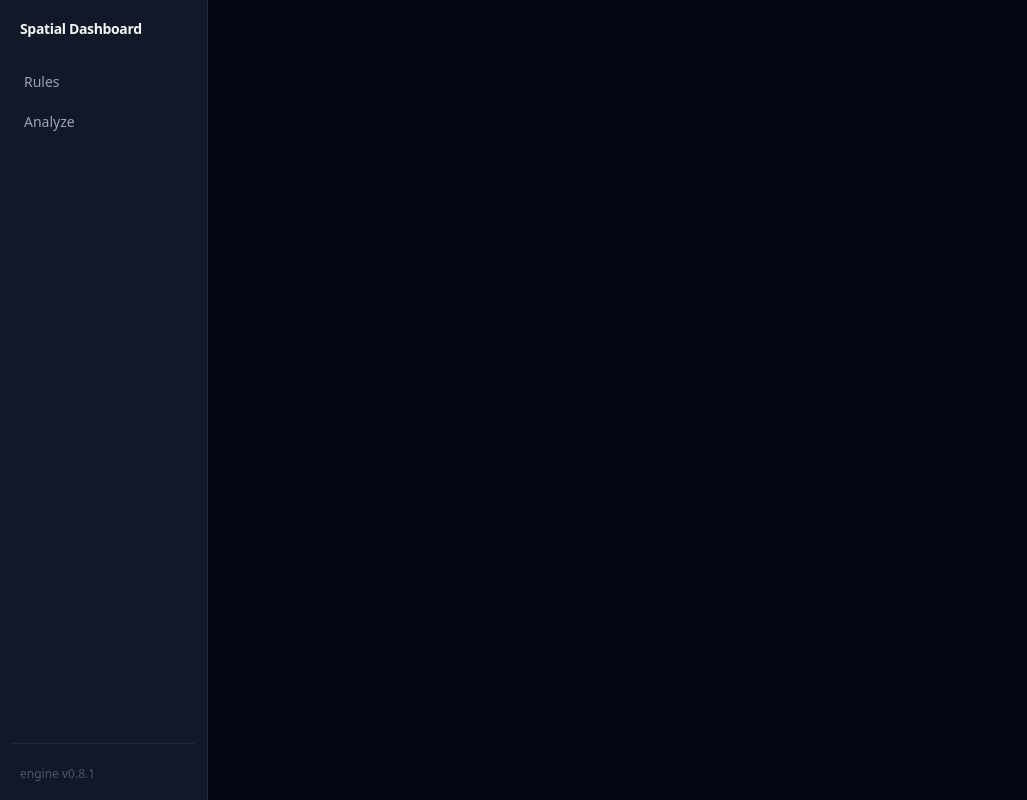
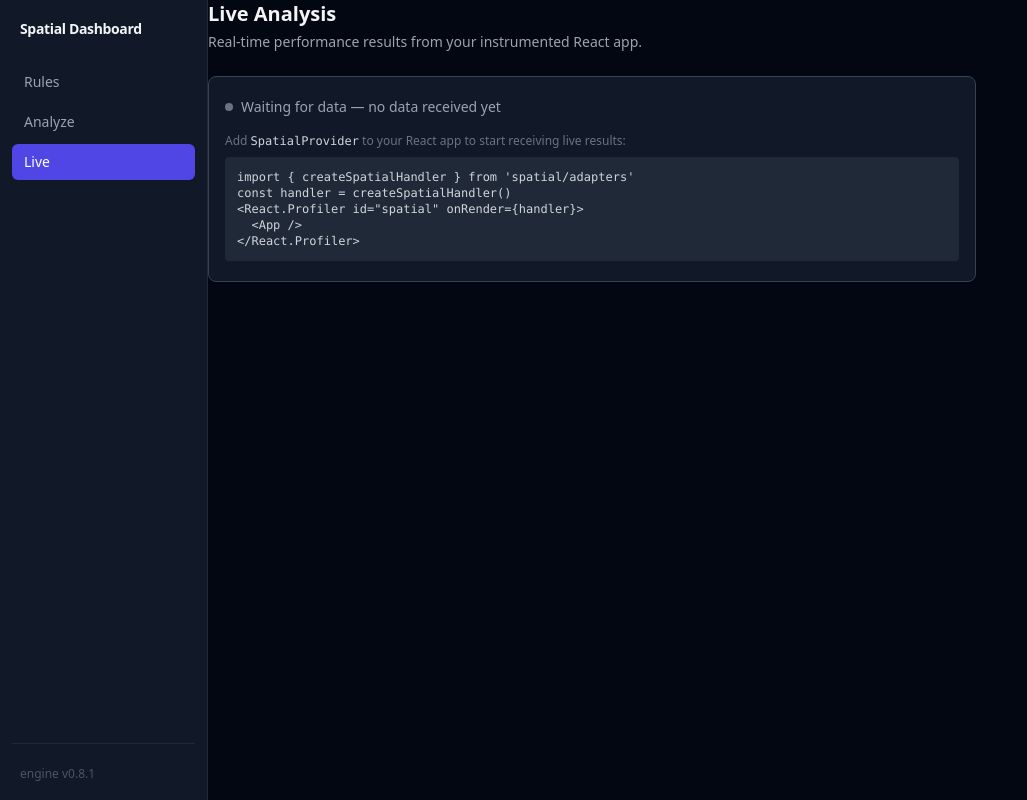
Before and after one commit to iamadi11/spatial, a React (Vite) app in the folder dashboard/: page /live in a window 1280 px wide. Shown: the whole page, without its empty margins (0-1027 px from the left). Built offline with nearby package versions, Linux system fonts and the light colour scheme.

Commit message:
[feat] dash-D07: implement LiveAnalysisPage + readBridge + route + nav — all gates PASS

```diff
--- a/dashboard/src/App.tsx
+++ b/dashboard/src/App.tsx
@@ -2,6 +2,7 @@ import { Routes, Route, Navigate } from 'react-router-dom'
 import { AppShell } from './components/AppShell'
 import { RuleCatalogPage } from './pages/RuleCatalogPage'
 import { AnalysisPlaygroundPage } from './pages/AnalysisPlaygroundPage'
+import { LiveAnalysisPage } from './pages/LiveAnalysisPage'
 
 export default function App() {
   return (
@@ -10,6 +11,7 @@ export default function App() {
         <Route path="/" element={<Navigate to="/rules" replace />} />
         <Route path="/rules" element={<RuleCatalogPage />} />
         <Route path="/analyze" element={<AnalysisPlaygroundPage />} />
+        <Route path="/live" element={<LiveAnalysisPage />} />
       </Routes>
     </AppShell>
   )
--- a/dashboard/src/components/Sidebar.tsx
+++ b/dashboard/src/components/Sidebar.tsx
@@ -5,6 +5,7 @@ const ENGINE_VERSION = '0.8.1'
 const NAV_LINKS = [
   { to: '/rules', label: 'Rules' },
   { to: '/analyze', label: 'Analyze' },
+  { to: '/live', label: 'Live' },
 ]
 
 export function Sidebar() {
--- /dev/null
+++ b/dashboard/src/lib/live.ts
@@ -0,0 +1,17 @@
+/**
+ * Live bridge reader — D07
+ * Reads window.__SPATIAL__ posted by the spatial adapter (SpatialProvider).
+ * Read-only: never writes to the bridge.
+ *
+ * dashboard/SourceOfTruth.md Section 3.4, 4
+ */
+import type { PerformanceResult } from './engine'
+
+export type BridgeData = { result: PerformanceResult; timestamp: number } | null
+
+export function readBridge(): BridgeData {
+  const w = window as unknown as Record<string, unknown>
+  const val = w.__SPATIAL__
+  if (val == null || typeof val !== 'object') return null
+  return val as BridgeData
+}
--- /dev/null
+++ b/dashboard/src/pages/LiveAnalysisPage.tsx
@@ -0,0 +1,87 @@
+/**
+ * Live Analysis Page — D07
+ * Polls window.__SPATIAL__ bridge every 500ms and displays the latest PerformanceResult.
+ * Shows setup instructions when disconnected.
+ *
+ * dashboard/SourceOfTruth.md Section 3.4
+ */
+import { useState, useEffect } from 'react'
+import { ResultDetailView } from '../components/ResultDetailView'
+import { readBridge } from '../lib/live'
+import type { BridgeData } from '../lib/live'
+
+const SETUP_CODE = `import { createSpatialHandler } from 'spatial/adapters'
+const handler = createSpatialHandler()
+<React.Profiler id="spatial" onRender={handler}>
+  <App />
+</React.Profiler>`
+
+function formatTimestamp(ts: number): string {
+  return new Date(ts).toLocaleTimeString()
+}
+
+export function LiveAnalysisPage() {
+  const [bridge, setBridge] = useState<BridgeData>(null)
+
+  useEffect(() => {
+    // Read immediately on mount
+    setBridge(readBridge())
+
+    const id = setInterval(() => {
+      setBridge(readBridge())
+    }, 500)
+
+    return () => clearInterval(id)
+  }, [])
+
+  const isConnected = bridge !== null
+
+  return (
+    <div className="max-w-3xl space-y-6">
+      <div>
+        <h1 className="text-xl font-semibold text-gray-100">Live Analysis</h1>
+        <p className="mt-1 text-sm text-gray-400">
+          Real-time performance results from your instrumented React app.
+        </p>
+      </div>
+
+      {/* Connection status banner */}
+      {isConnected ? (
+        <div className="flex items-center gap-2 rounded-lg border border-emerald-800 bg-emerald-950 px-4 py-2">
+          <span className="h-2 w-2 rounded-full bg-emerald-400" aria-hidden="true" />
+          <span className="text-sm font-medium text-emerald-300">Live — connected</span>
+          <span className="ml-auto text-xs text-gray-500">
+            Last updated: {formatTimestamp(bridge.timestamp)}
+          </span>
+        </div>
+      ) : (
+        <div
+          className="rounded-lg border border-gray-700 bg-gray-900 px-4 py-5 space-y-4"
+          aria-label="Disconnected state"
+        >
+          <div className="flex items-center gap-2">
+            <span className="h-2 w-2 rounded-full bg-gray-500" aria-hidden="true" />
+            <span className="text-sm font-medium text-gray-400">
+              Waiting for data — no data received yet
+            </span>
+          </div>
+
+          <div>
+            <p className="text-xs text-gray-500 mb-2">
+              Add <code className="text-gray-300">SpatialProvider</code> to your React app to start
+              receiving live results:
+            </p>
+            <pre className="rounded bg-gray-800 p-3 text-xs text-gray-300 overflow-x-auto">
+              {SETUP_CODE}
+            </pre>
+          </div>
+        </div>
+      )}
+
+      {/* Result */}
+      {isConnected && (
+        <ResultDetailView result={bridge.result} />
+      )}
+    </div>
+  )
+}
```
Also changed, not shown: dashboard/backlog/active/D07-live-analysis-page.md (+21 -0 lines).
